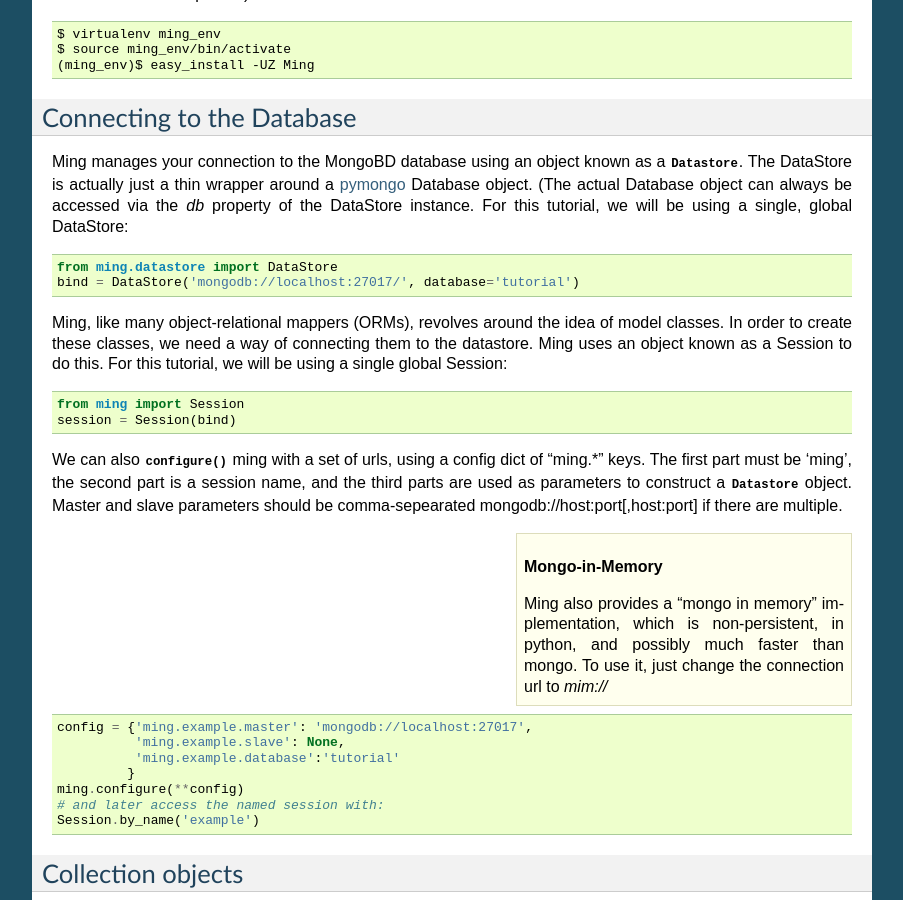
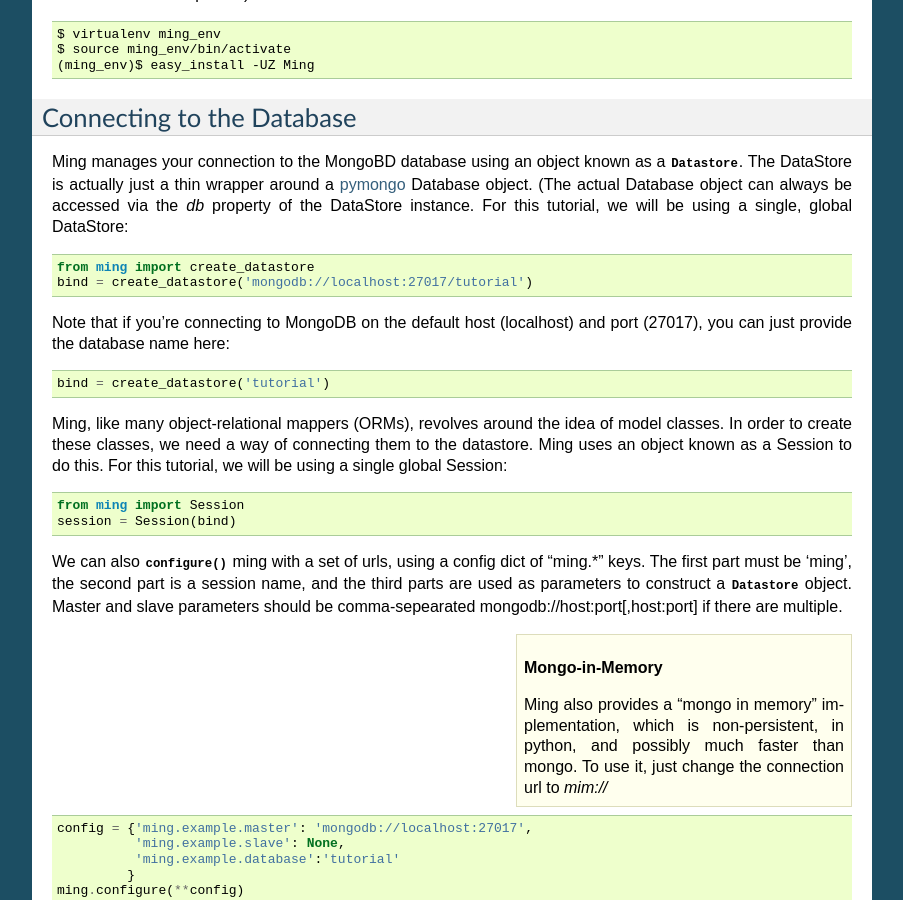
Before and after one commit to TurboGears/Ming, a Sphinx documentation site: the page built from docs/tour.rst, in a window 1280 px wide and 900 px high, scrolled down 732 px. Shown: the whole window, without its empty margins (198-1101 px from the left). Built offline with Sphinx 7.4.7, drawn with Linux system fonts in a browser that asks for light colours; some of the changed text lies outside the part shown.

Commit message:
Updating docs
Signed-off-by: Rick Copeland <rick@arborian.com>

```diff
--- a/docs/tour.rst
+++ b/docs/tour.rst
@@ -57,9 +57,12 @@
 property of the DataStore instance.  For this tutorial, we will be using a
 single, global DataStore::
 
-    from ming.datastore import DataStore
-    bind = DataStore('mongodb://localhost:27017/', database='tutorial')
+    from ming import create_datastore
+    bind = create_datastore('mongodb://localhost:27017/tutorial')
 
+Note that if you're connecting to MongoDB on the default host (localhost) and port (27017), you can just provide the database name here::
+
+    bind = create_datastore('tutorial')
 
 Ming, like many object-relational mappers (ORMs), revolves around the idea of
 model classes.  In order to create these classes, we need a way of connecting
@@ -166,11 +169,10 @@
 the interactive interpreter.  First, make sure you've saved the code below in a
 module "tutorial.py"::
 
-    from ming.datastore import DataStore
-    from ming import Session
+    from ming import Session, create_datastore
     from ming import Document, Field, schema
 
-    bind = DataStore('mongodb://localhost:27017/', database='tutorial')
+    bind = create_datastore('tutorial')
     session = Session(bind)
 
     class WikiPage(Document):
```
Also changed, not shown: docs/news.rst (+12 -0 lines).
